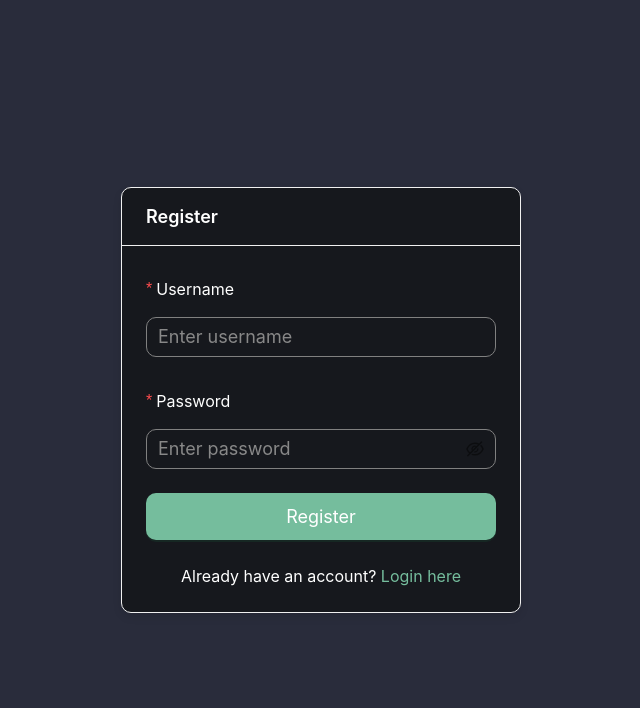
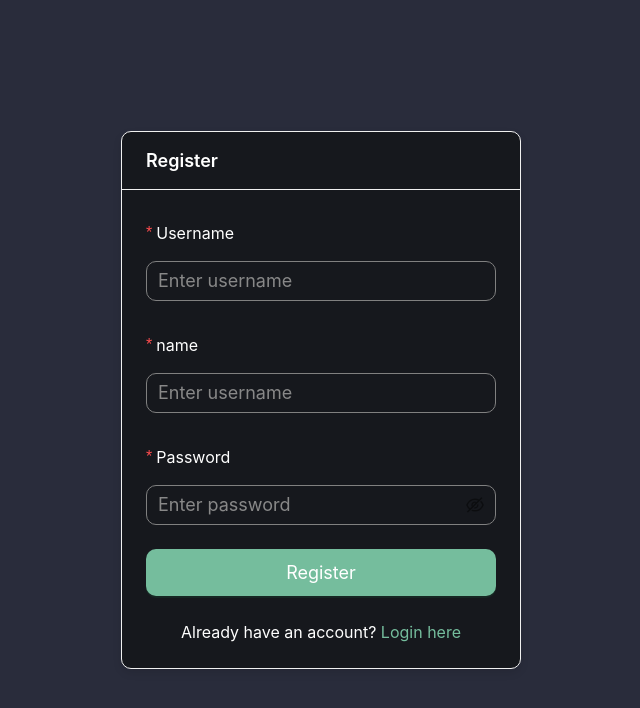
Before and after one commit to IsSaudade/sopra-fs25-yutian-lei-client, a Next.js app: page /register in a window 1280 px wide. Shown: the top 708 px of the page, without its empty margins (319-959 px from the left). Built offline with nearby package versions, Linux system fonts and the light colour scheme; what @ant-design/nextjs-registry would draw is missing.

Commit message:
M1 final2

```diff
--- a/app/register/page.tsx
+++ b/app/register/page.tsx
@@ -100,6 +100,17 @@ const Register = () => {
                     </Form.Item>
 
                     <Form.Item
+                        name="name"
+                        label="name"
+                        rules={[
+                            { required: true, message: "Please input your name!" },
+                            { min: 1, message: "Name cannot be empty" }
+                        ]}
+                    >
+                        <Input placeholder="Enter username" />
+                    </Form.Item>
+
+                    <Form.Item
                         name="password"
                         label="Password"
                         rules={[
```
